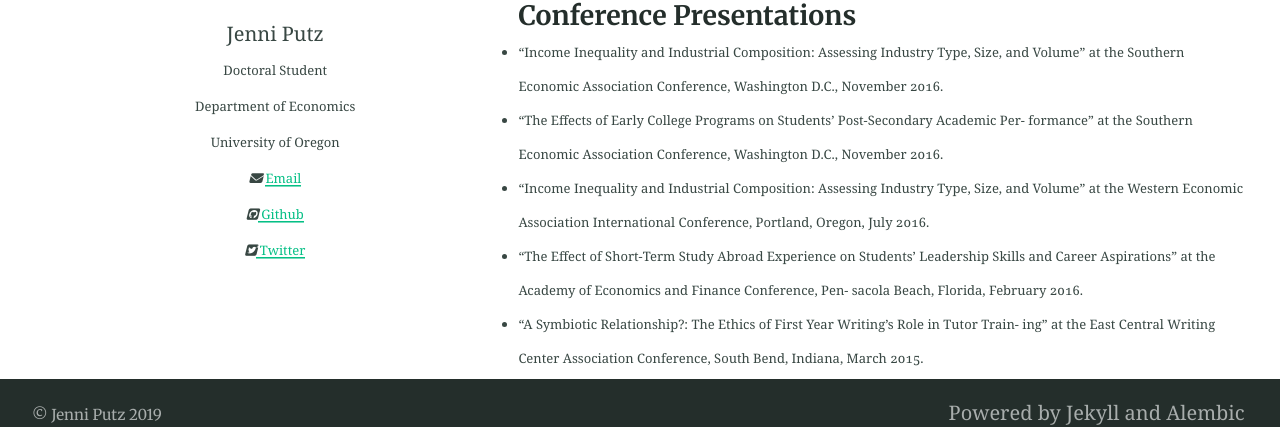
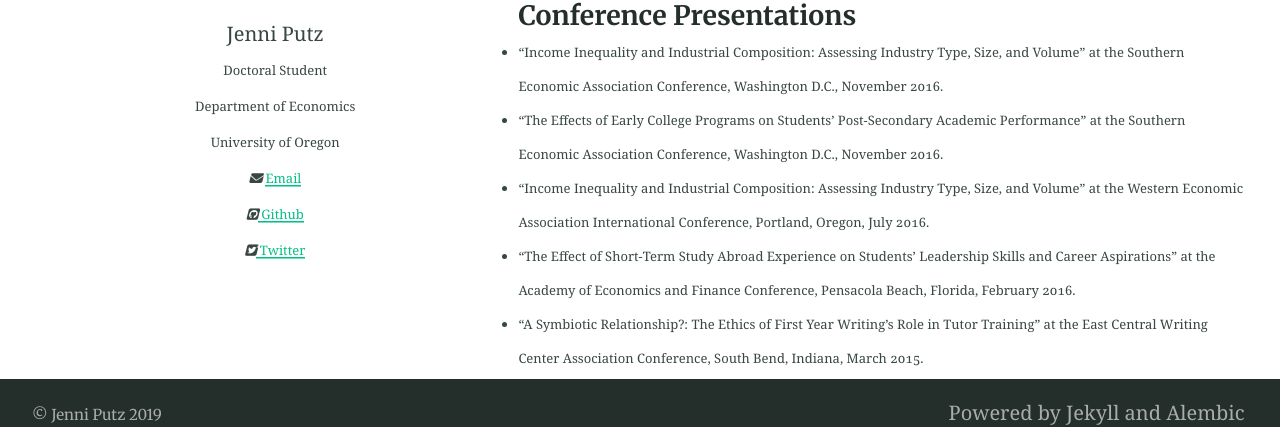
Before and after one commit to jenni-putz/1jenni-putz.github.io, a Jekyll site: the page built from research.md, in a window 1280 px wide. Shown: the part 782-1209 px from the top of the page. Built offline with Jekyll 4.4.1, drawn with Linux system fonts in a browser that asks for light colours; nearby versions of some CDN libraries; our own code applies the rules of GitHub Pages for plain Markdown files.

Commit message:
Update research.md

```diff
--- a/research.md
+++ b/research.md
@@ -76,10 +76,10 @@ button {
         <h4> Conference Presentations </h4>
         <ul>
           <li>  “Income Inequality and Industrial Composition: Assessing Industry Type, Size, and Volume” at the Southern Economic Association Conference, Washington D.C., November 2016. </li>
-          <li> “The Effects of Early College Programs on Students’ Post-Secondary Academic Per- formance” at the Southern Economic Association Conference, Washington D.C., November 2016. </li>
+          <li> “The Effects of Early College Programs on Students’ Post-Secondary Academic Performance” at the Southern Economic Association Conference, Washington D.C., November 2016. </li>
           <li> “Income Inequality and Industrial Composition: Assessing Industry Type, Size, and Volume” at the Western Economic Association International Conference, Portland, Oregon, July 2016.</li>
-          <li> “The Effect of Short-Term Study Abroad Experience on Students’ Leadership Skills and Career Aspirations” at the Academy of Economics and Finance Conference, Pen- sacola Beach, Florida, February 2016. </li>
-          <li> “A Symbiotic Relationship?: The Ethics of First Year Writing’s Role in Tutor Train- ing” at the East Central Writing Center Association Conference, South Bend, Indiana, March 2015.</li>
+          <li> “The Effect of Short-Term Study Abroad Experience on Students’ Leadership Skills and Career Aspirations” at the Academy of Economics and Finance Conference, Pensacola Beach, Florida, February 2016. </li>
+          <li> “A Symbiotic Relationship?: The Ethics of First Year Writing’s Role in Tutor Training” at the East Central Writing Center Association Conference, South Bend, Indiana, March 2015.</li>
         </ul>
 </font>
   </div>
```
